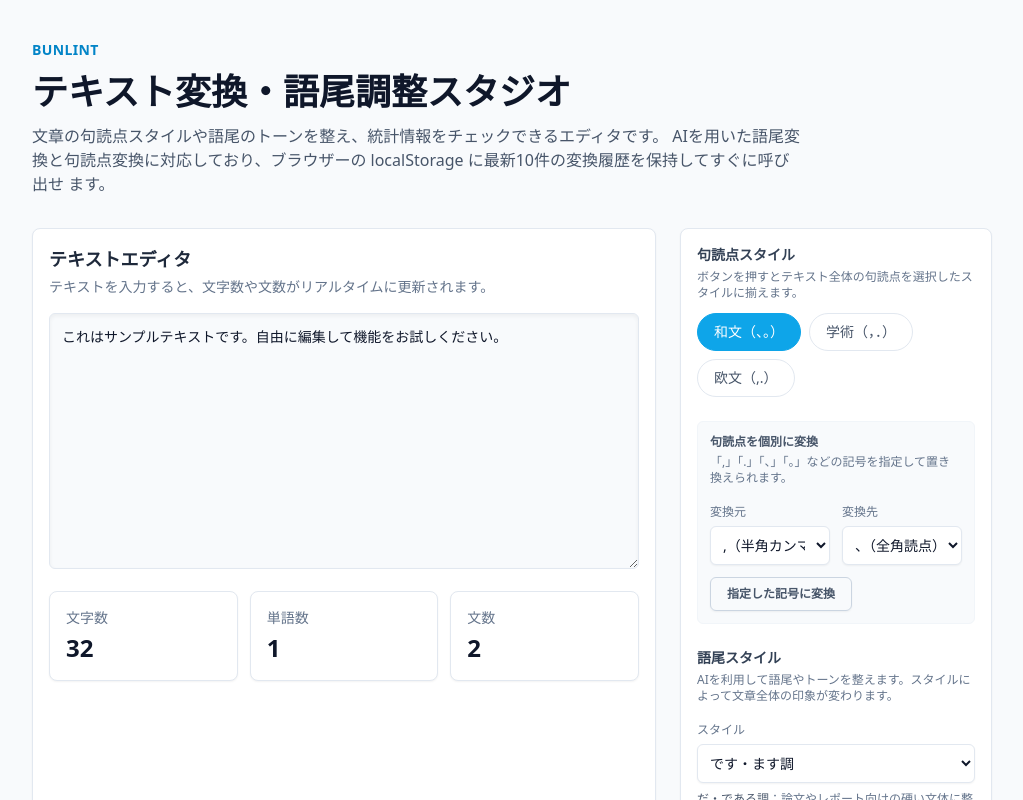
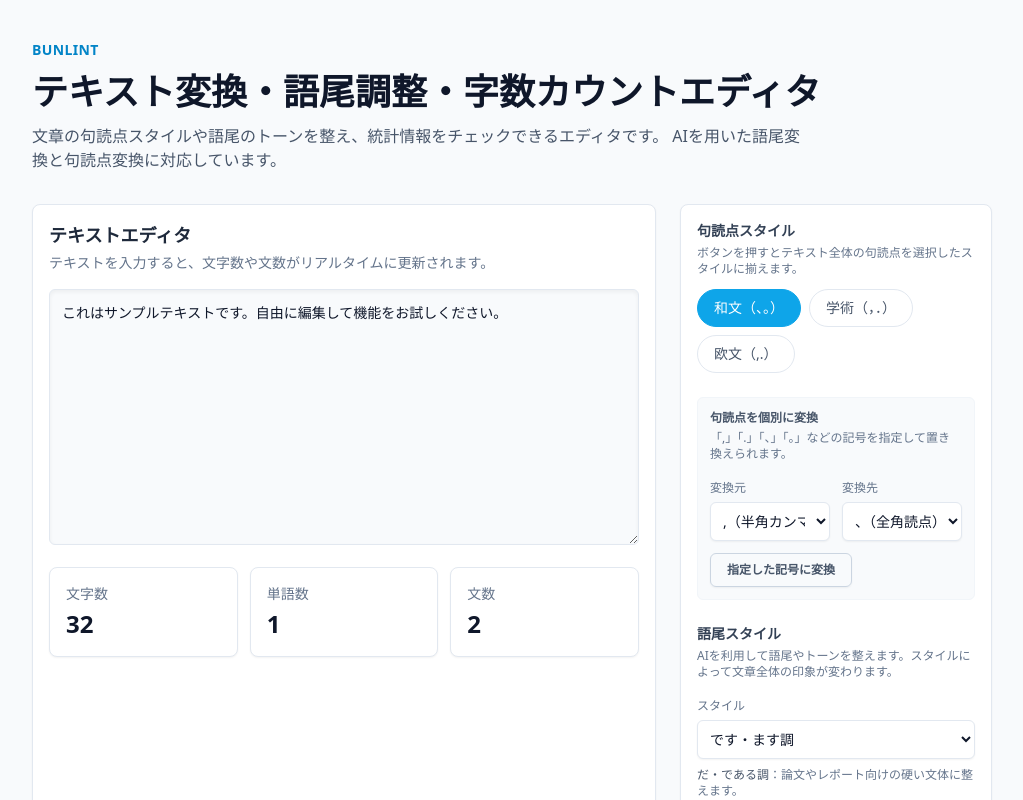
Before and after one commit to Hiro-Chiba/bunlint, a Next.js app: page / in a window 1280 px wide. Shown: the top 800 px of the page, without its empty margins (128-1151 px from the left). Built offline with nearby package versions, Linux system fonts and the light colour scheme.

Commit message:
タイトル行の変更

```diff
--- a/app/page.tsx
+++ b/app/page.tsx
@@ -8,12 +8,11 @@ export default function HomePage() {
           bunlint
         </p>
         <h1 className="text-3xl font-bold text-slate-900 sm:text-4xl">
-          テキスト変換・語尾調整スタジオ
+          テキスト変換・語尾調整・字数カウントエディタ
         </h1>
         <p className="max-w-3xl text-base text-slate-600">
           文章の句読点スタイルや語尾のトーンを整え、統計情報をチェックできるエディタです。
-          AIを用いた語尾変換と句読点変換に対応しており、ブラウザーの localStorage に最新10件の変換履歴を保持してすぐに呼び出せ
-          ます。
+          AIを用いた語尾変換と句読点変換に対応しています。
         </p>
       </header>
       <TextEditor />
```
